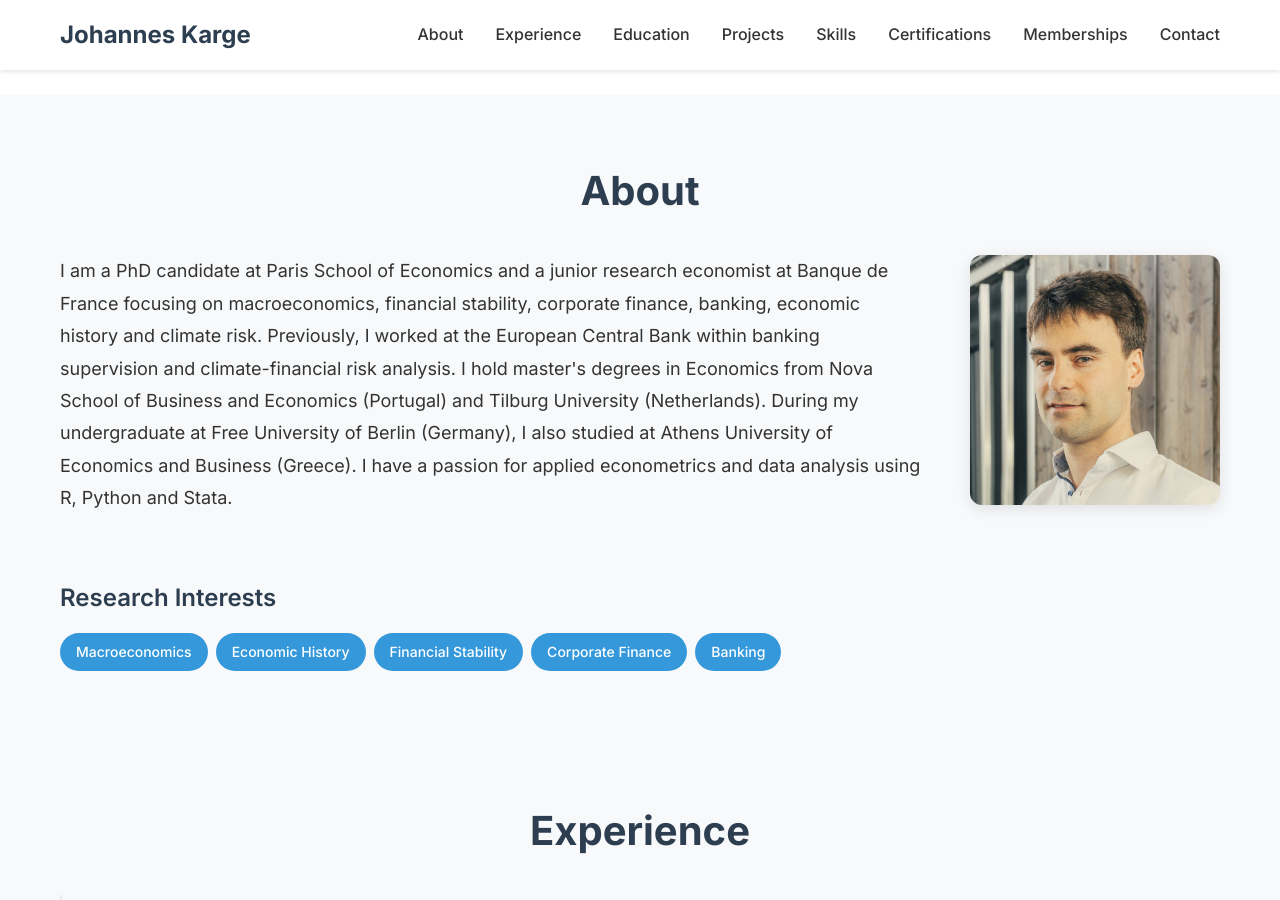
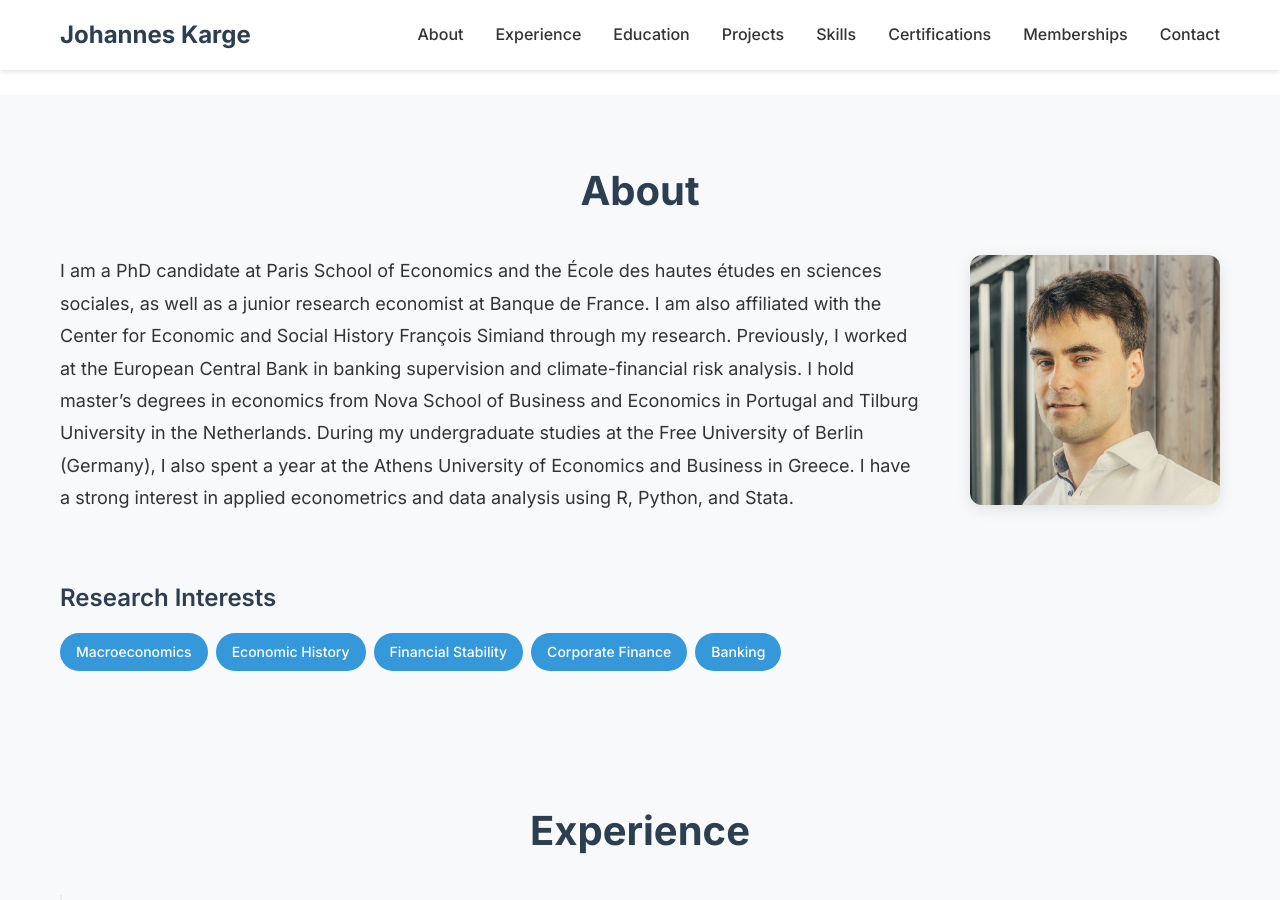
Before and after one commit to JohannesKarge/johanneskarge.github.io, a Jekyll site: the page built from index.md, in a window 1280 px wide and 900 px high, scrolled down 335 px. Built offline with Jekyll 4.4.1, drawn with Linux system fonts in a browser that asks for light colours.

Commit message:
Update profile.yml
update bio

```diff
--- a/_data/profile.yml
+++ b/_data/profile.yml
@@ -7,7 +7,7 @@ pse_profile: "https://www.parisschoolofeconomics.eu/en/people/johannes-karge/"
 ideas_repec: "https://authors.repec.org/pro/pka1478/"
 
 summary: |
-  I am a PhD candidate at Paris School of Economics and a junior research economist at Banque de France focusing on macroeconomics, financial stability, corporate finance, banking, economic history and climate risk. Previously, I worked at the European Central Bank within banking supervision and climate-financial risk analysis. I hold master's degrees in Economics from Nova School of Business and Economics (Portugal) and Tilburg University (Netherlands). During my undergraduate at Free University of Berlin (Germany), I also studied at Athens University of Economics and Business (Greece). I have a passion for applied econometrics and data analysis using R, Python and Stata.
+ I am a PhD candidate at Paris School of Economics and the École des hautes études en sciences sociales, as well as a junior research economist at Banque de France. I am also affiliated with the Center for Economic and Social History François Simiand through my research. Previously, I worked at the European Central Bank in banking supervision and climate-financial risk analysis. I hold master’s degrees in economics from Nova School of Business and Economics in Portugal and Tilburg University in the Netherlands. During my undergraduate studies at the Free University of Berlin (Germany), I also spent a year at the Athens University of Economics and Business in Greece. I have a strong interest in applied econometrics and data analysis using R, Python, and Stata.
 
 research_interests:
   - Macroeconomics
```
